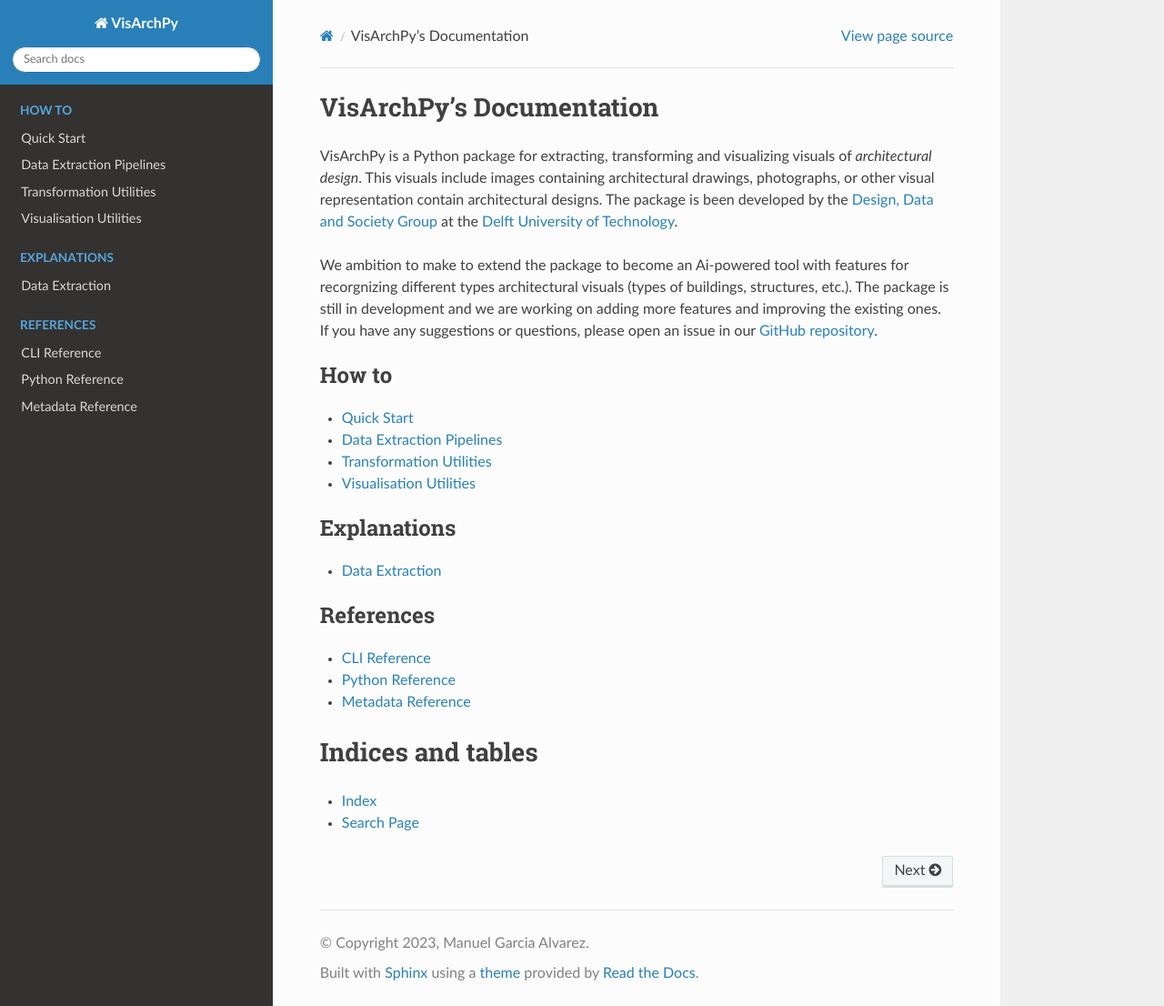
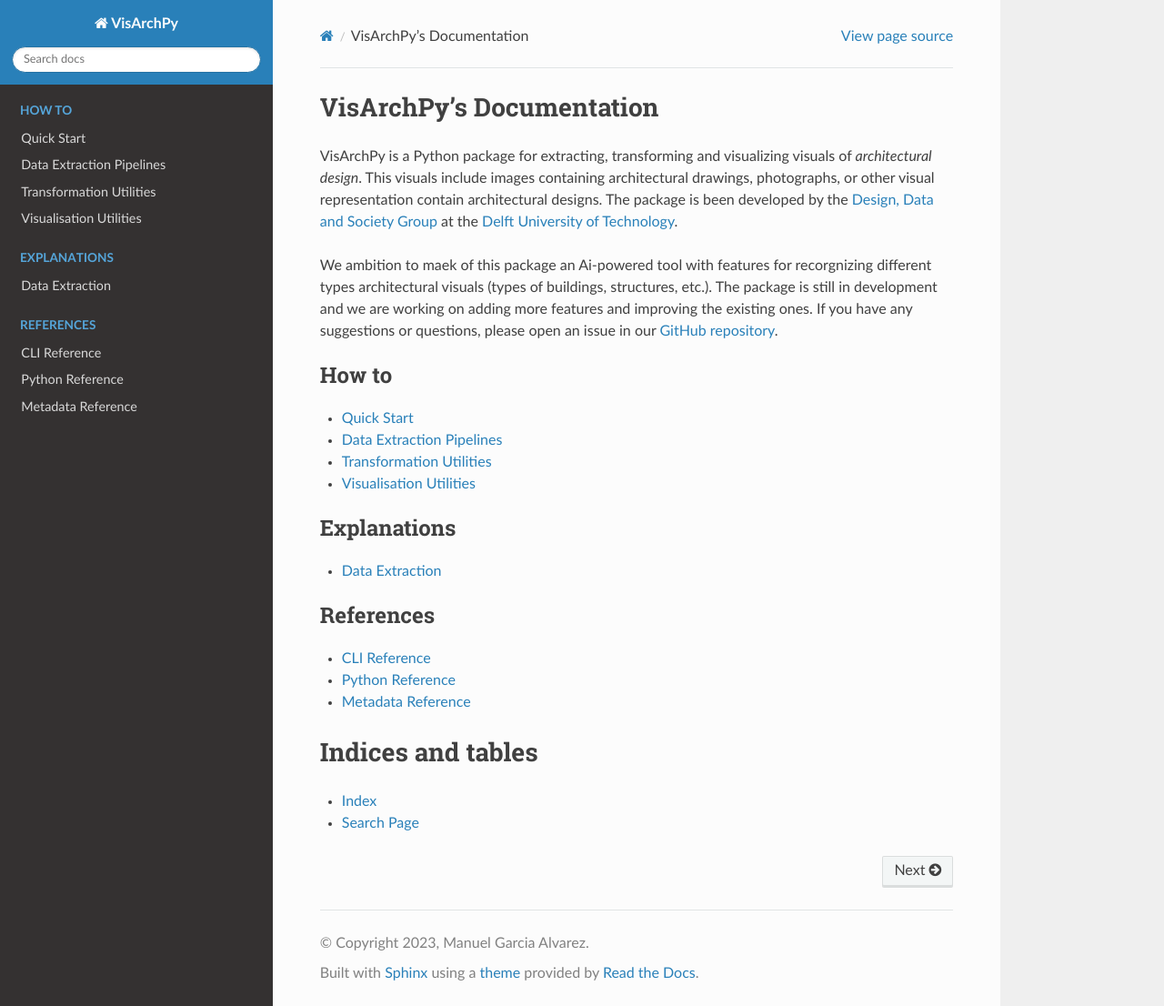
Before and after one commit to AiDAPT-A/VisArchPy, a Sphinx documentation site: the page built from docs/index.rst, in a window 1280 px wide and 1106 px high. Shown: the whole window at 91% size. Built offline with Sphinx 7.4.7 and the Read the Docs theme 2.0.0, drawn with Linux system fonts in a browser that asks for light colours.

```diff
--- a/docs/index.rst
+++ b/docs/index.rst
@@ -8,7 +8,7 @@
 
 VisArchPy is a Python package for extracting, transforming and visualizing visuals of *architectural design*. This visuals include images containing architectural drawings, photographs, or other visual representation contain architectural designs. The package is been developed by the `Design, Data and Society Group <https://www.tudelft.nl/bk/over-faculteit/afdelingen/architecture/organisatie/groepen/design-data-and-society-group>`_  at the `Delft University of Technology <https://www.tudelft.nl/>`_.
 
-We ambition to make to extend the package to become an Ai-powered tool with features for recorgnizing different types architectural visuals (types of buildings, structures, etc.). The package is still in development and we are working on adding more features and improving the existing ones. If you have any suggestions or questions, please open an issue in our `GitHub repository <https://github.com/AiDAPT-A/VisArchPy/issues>`_.
+We ambition to maek of this package an Ai-powered tool with features for recorgnizing different types architectural visuals (types of buildings, structures, etc.). The package is still in development and we are working on adding more features and improving the existing ones. If you have any suggestions or questions, please open an issue in our `GitHub repository <https://github.com/AiDAPT-A/VisArchPy/issues>`_.
 
 
 .. toctree::
```
Also changed, not shown: README.md (+5 -5 lines).
